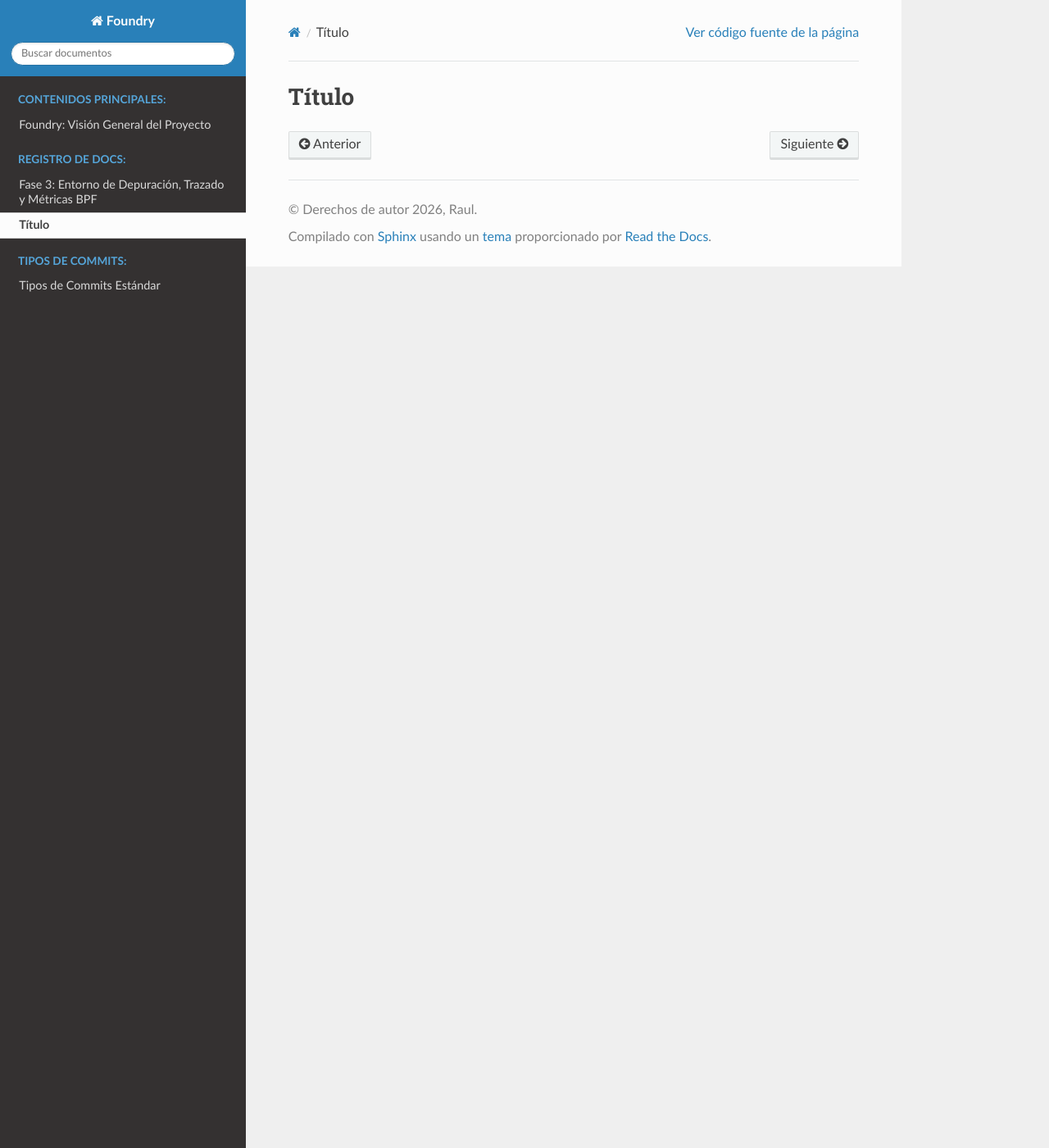
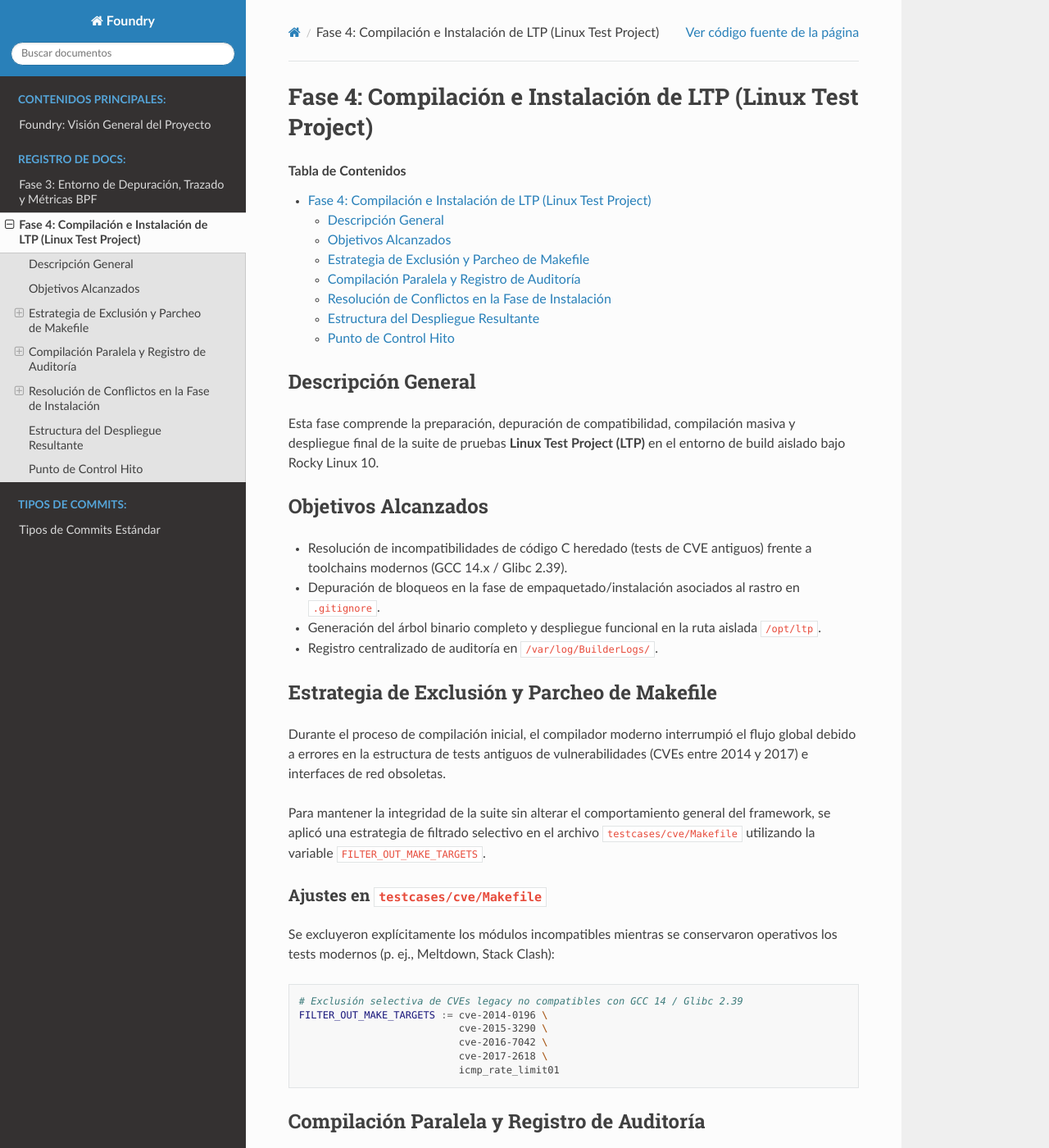
Before and after one commit to raul-dev2025/foundry, a Sphinx documentation site: the page built from docs/fase04_ltp.rst, in a window 1280 px wide and 1400 px high. Shown: the whole window at 82% size. Built offline with Sphinx 7.4.7 and the Read the Docs theme 3.1.0, drawn with Linux system fonts in a browser that asks for light colours; pages that are not in the unit, such as notebooks, are missing from menus; some of the changed text lies outside the part shown.

Commit message:
docs: document fase04_ltp is now available.

```diff
--- a/docs/fase04_ltp.rst
+++ b/docs/fase04_ltp.rst
@@ -1,3 +1,104 @@
-======
-Título
-======
+======================================================
+Fase 4: Compilación e Instalación de LTP (Linux Test Project)
+======================================================
+
+.. contents:: Tabla de Contenidos
+   :depth: 2
+
+Descripción General
+===================
+
+Esta fase comprende la preparación, depuración de compatibilidad, compilación masiva y despliegue final de la suite de pruebas **Linux Test Project (LTP)** en el entorno de build aislado bajo Rocky Linux 10.
+
+Objetivos Alcanzados
+====================
+
+* Resolución de incompatibilidades de código C heredado (tests de CVE antiguos) frente a toolchains modernos (GCC 14.x / Glibc 2.39).
+* Depuración de bloqueos en la fase de empaquetado/instalación asociados al rastro en ``.gitignore``.
+* Generación del árbol binario completo y despliegue funcional en la ruta aislada ``/opt/ltp``.
+* Registro centralizado de auditoría en ``/var/log/BuilderLogs/``.
+
+Estrategia de Exclusión y Parcheo de Makefile
+=============================================
+
+Durante el proceso de compilación inicial, el compilador moderno interrumpió el flujo global debido a errores en la estructura de tests antiguos de vulnerabilidades (CVEs entre 2014 y 2017) e interfaces de red obsoletas.
+
+Para mantener la integridad de la suite sin alterar el comportamiento general del framework, se aplicó una estrategia de filtrado selectivo en el archivo ``testcases/cve/Makefile`` utilizando la variable ``FILTER_OUT_MAKE_TARGETS``.
+
+Ajustes en ``testcases/cve/Makefile``
+-------------------------------------
+
+Se excluyeron explícitamente los módulos incompatibles mientras se conservaron operativos los tests modernos (p. ej., Meltdown, Stack Clash):
+
+.. code-block:: makefile
+
+   # Exclusión selectiva de CVEs legacy no compatibles con GCC 14 / Glibc 2.39
+   FILTER_OUT_MAKE_TARGETS := cve-2014-0196 \
+                              cve-2015-3290 \
+                              cve-2016-7042 \
+                              cve-2017-2618 \
+                              icmp_rate_limit01
+
+Compilación Paralela y Registro de Auditoría
+=============================================
+
+Con las reglas de exclusión aplicadas, se procedió a la compilación masiva en paralelo aprovechando la totalidad de vCPUs asignadas al entorno ``buildlab``.
+
+Comando de Compilación
+----------------------
+
+.. code-block:: bash
+
+   make -j$(nproc) 2>&1 | tee /var/log/BuilderLogs/build_ltp2.log
+
+El proceso completó la traza de forma satisfactoria sin errores fatales en el árbol de ``testcases``.
+
+Resolución de Conflictos en la Fase de Instalación
+==================================================
+
+Conflicto Detectado
+-------------------
+
+Durante la ejecución inicial del objetivo de instalación (``make install``), el proceso abortaba con errores de tipo ``cannot stat`` al no localizar binarios en subdirectorios como ``testcases/kernel/syscalls/abort/abort01``.
+
+Causa Raíz
+----------
+
+Debido al fallo previo durante la primera compilación no filtrada, los módulos posteriores al bloque de CVEs no llegaron a construirse en disco. Adicionalmente, las reglas del archivo ``.gitignore`` local ocultaban la ausencia de dichos ejecutables durante la inspección del árbol.
+
+Despliegue Final
+----------------
+
+Una vez solventada la compilación completa de la raíz, se ejecutó la instalación limpia desviando la salida al registro correspondiente:
+
+.. code-block:: bash
+
+   make install 2>&1 | tee /var/log/BuilderLogs/install_ltp2.log
+
+Estructura del Despliegue Resultante
+====================================
+
+La instalación generó la jerarquía operativa esperada en el directorio aislante:
+
+.. list-table::
+   :widths: 30 70
+   :header-rows: 1
+
+   * - Directorio / Archivo
+     - Descripción
+   * - ``/opt/ltp/bin/``
+     - Motores de orquestación (``ltp-pan``, etc.)
+   * - ``/opt/ltp/testcases/``
+     - Colección de binarios de prueba e infraestructura
+   * - ``/opt/ltp/runltp``
+     - Script principal de ejecución de testsuites
+   * - ``/opt/ltp/Version``
+     - Identificador de versión / commit desplegado
+
+Punto de Control Hito
+=====================
+
+Con el despliegue verificado mediante pruebas de humo en ``/opt/ltp``, el sistema alcanza el hito de infraestructura **GOLDEN-03**.
+
+.. note::
+   Se procede al marcado del volumen VDO mediante *reflink* para consolidar la imagen de la máquina virtual con la suite LTP totalmente funcional.
```
